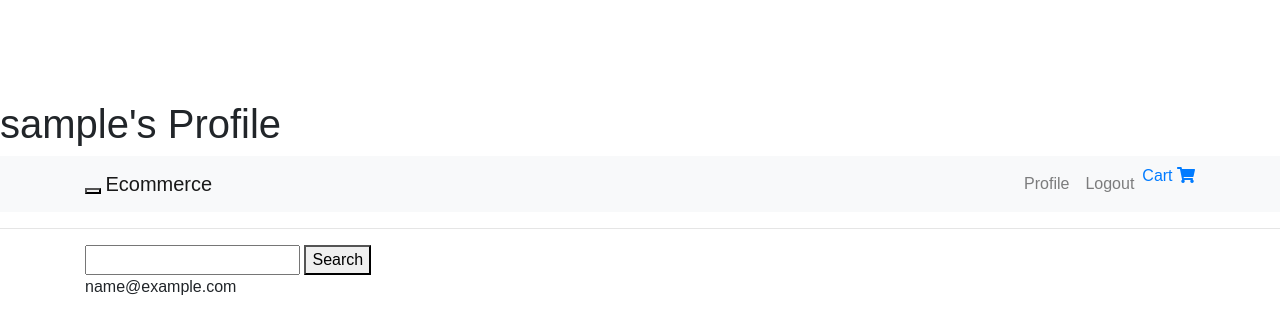
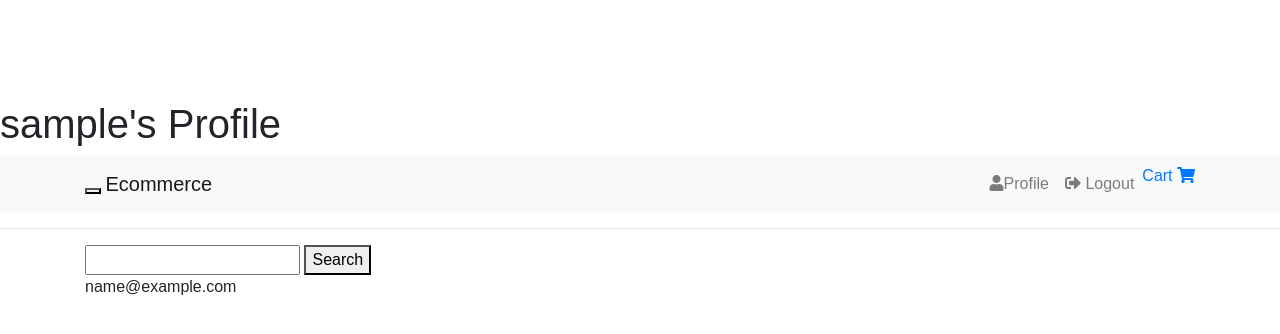
Before and after one commit to LibbyH52/ecommerce-mini-project, a Django app: page /accounts/profile/ in a window 1280 px wide. Shown: the top 334 px of the page. Run offline with Django 3.2, Linux system fonts and the light colour scheme; the visitor is signed in with stand-in values (Sample User, id 1); data comes from the database, SQL or seed files in the repository; some libraries are stand-ins or nearby versions.

Commit message:
font awesome icons added to navbar

```diff
--- a/templates/base.html
+++ b/templates/base.html
@@ -31,11 +31,11 @@
 
         <ul class="navbar-nav">
          {% if user.is_authenticated %}
-            <li class="nav-item"><a class="nav-link" href="{% url 'profile' %}">Profile</a></li>
-            <li class="nav-item"><a class="nav-link" href="{% url 'logout' %}">Logout</a></li>
+            <li class="nav-item"><a class="nav-link" href="{% url 'profile' %}"><i class="fas fa-user"></i>Profile</a></li>
+            <li class="nav-item"><a class="nav-link" href="{% url 'logout' %}"><i class="fas fa-sign-out-alt"></i> Logout</a></li>
         {% else %}
-            <li class="nav-item"><a class="nav-link" href="{% url 'login' %}">Login</a></li>
-            <li class="nav-item"><a class="nav-link" href="{% url 'registration' %}">Register</a></li>
+            <li class="nav-item"><a class="nav-link" href="{% url 'login' %}"><i class="fas fa-sign-in-alt"></i> Login</a></li>
+            <li class="nav-item"><a class="nav-link" href="{% url 'registration' %}"><i class="fas fa-user-plus"></i> Register</a></li>
         {% endif %}
             <li>
                 <a href="{% url 'view_cart' %}">
```
